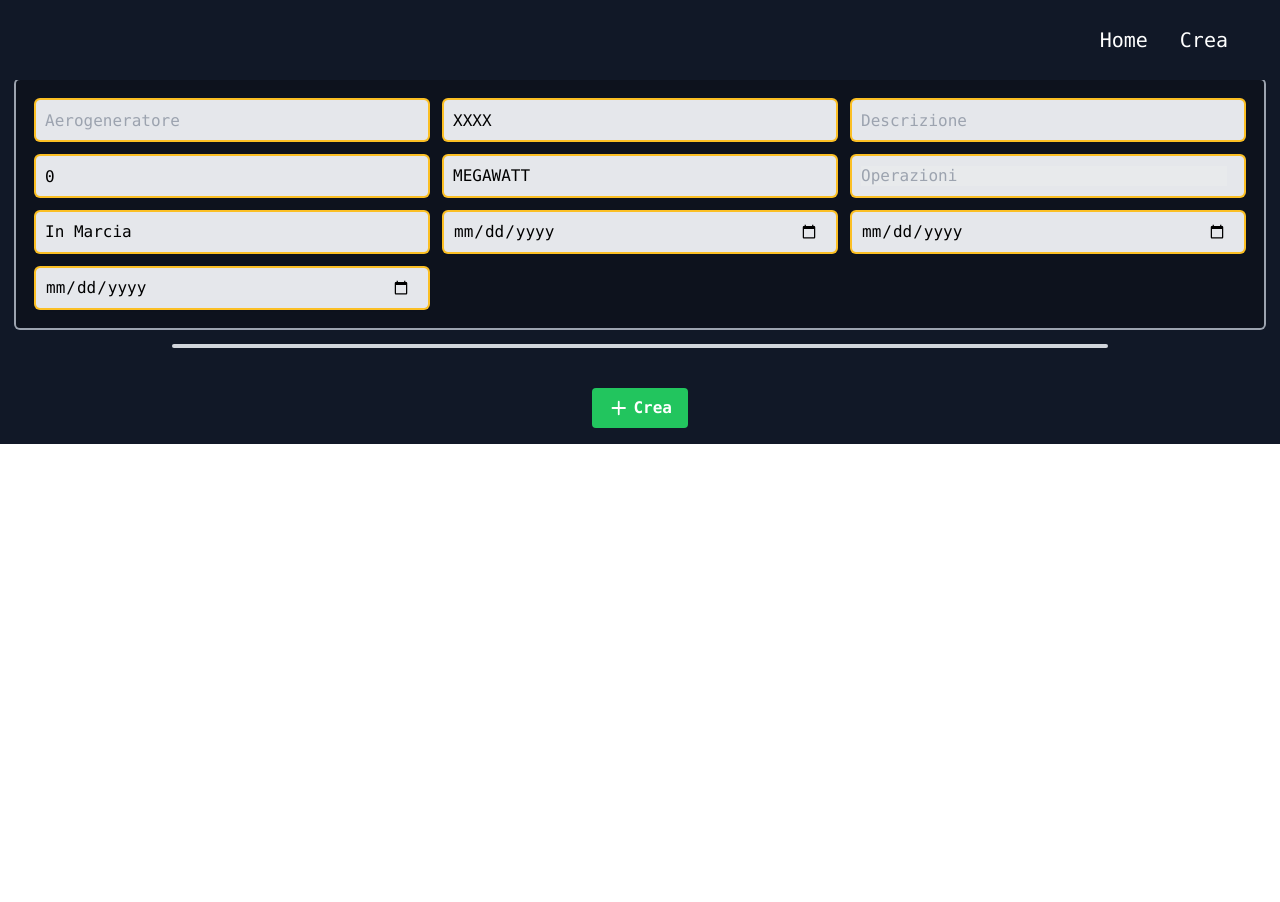
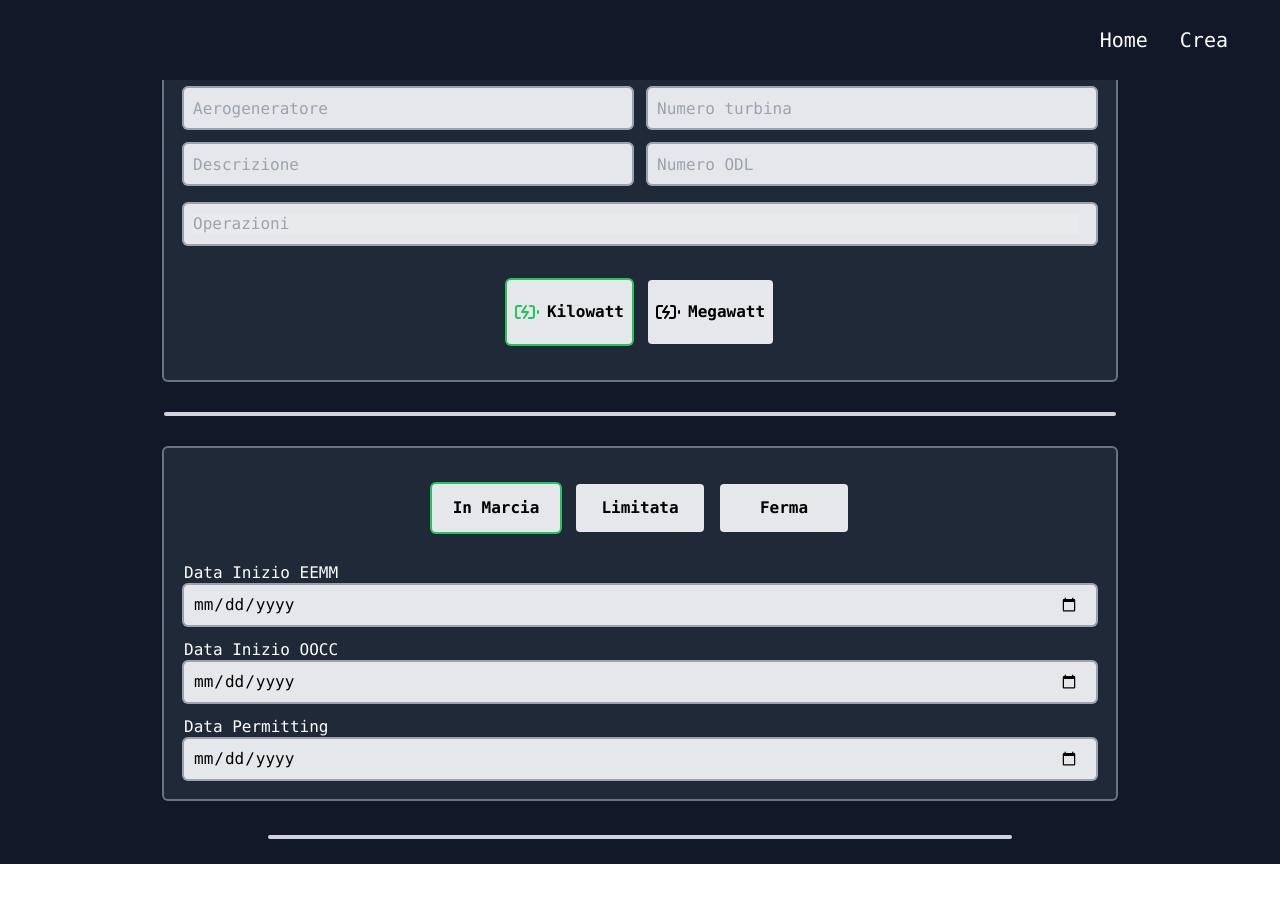
Before and after one commit to simone-lungarella/winforce, a SvelteKit app: page /create in a window 1280 px wide. Shown: the top 902 px of the page. Before the commit the page ends 800 px from the top, so only its background shows below. Built offline with nearby package versions, Linux system fonts and the light colour scheme.

Commit message:
Refactor creation form

```diff
--- a/src/app.css
+++ b/src/app.css
@@ -4,18 +4,18 @@
 
 @layer components {
     .input {
-        @apply appearance-none w-full bg-gray-200 border font-mono ring-2 ring-amber-400
+        @apply appearance-none w-full bg-gray-200 border font-mono ring-2 ring-gray-400
         px-2 py-2 pr-4 rounded shadow leading-tight h-10;
     }
 
     .select {
-        @apply appearance-none w-full bg-gray-200 border font-mono ring-2 ring-amber-400
+        @apply appearance-none w-full bg-gray-200 border font-mono ring-2 ring-gray-400
         px-2 py-2 pr-4 rounded shadow leading-tight;
     }
 
     .checkbox {
         @apply w-5 h-5 bg-white border border-gray-400 hover:border-gray-500
-        rounded checked:bg-amber-500 checked:border-transparent accent-amber-500;
+        rounded checked:bg-amber-500 checked:border-transparent accent-gray-500;
     }
 
 }
--- /dev/null
+++ b/src/components/utils/PowerSwitch.svelte
@@ -0,0 +1,71 @@
+<script>
+    import { slide } from "svelte/transition";
+    import { createEventDispatcher } from "svelte";
+
+    const dispatch = createEventDispatcher();
+    let isKilowatt = true;
+
+    const handleChange = () => {
+        dispatch("change", isKilowatt ? "KILOWATT" : "MEGAWATT");
+    };
+</script>
+
+<div
+    in:slide={{ duration: 300, delay: 300 }}
+    class="p-4 h-24"
+>
+    <div class="flex flex-row justify-center gap-4 font-bold font-mono h-full">
+        <button class={isKilowatt ? "button ring-2 ring-green-500" : "button"} type="button"
+            on:click={() => {
+                isKilowatt = true;
+                handleChange();
+            }}>
+            <svg
+                xmlns="http://www.w3.org/2000/svg"
+                width="24"
+                height="24"
+                viewBox="0 0 24 24"
+                fill="none"
+                stroke="currentColor"
+                stroke-width="2"
+                stroke-linecap="round"
+                stroke-linejoin="round"
+                class={isKilowatt ? "text-green-500" : ""}
+                ><path
+                    d="M5 18H3a2 2 0 0 1-2-2V8a2 2 0 0 1 2-2h3.19M15 6h2a2 2 0 0 1 2 2v8a2 2 0 0 1-2 2h-3.19"
+                /><line x1="23" y1="13" x2="23" y2="11" /><polyline
+                    points="11 6 7 12 13 12 9 18"
+                /></svg
+            >Kilowatt
+        </button>
+        <button class={isKilowatt ? "button" : "button ring-2 ring-blue-500"} type="button"
+            on:click={() => {
+                isKilowatt = false;
+                handleChange();
+            }}>
+            <svg
+                xmlns="http://www.w3.org/2000/svg"
+                width="24"
+                height="24"
+                viewBox="0 0 24 24"
+                fill="none"
+                stroke="currentColor"
+                stroke-width="2"
+                stroke-linecap="round"
+                stroke-linejoin="round"
+                class={isKilowatt ? "" : "text-blue-500"}
+                ><path
+                    d="M5 18H3a2 2 0 0 1-2-2V8a2 2 0 0 1 2-2h3.19M15 6h2a2 2 0 0 1 2 2v8a2 2 0 0 1-2 2h-3.19"
+                /><line x1="23" y1="13" x2="23" y2="11" /><polyline
+                    points="11 6 7 12 13 12 9 18"
+                /></svg
+            >Megawatt
+        </button>
+    </div>
+</div>
+
+<style>
+    .button {
+        @apply flex flex-row bg-gray-200 rounded gap-2 items-center p-2 hover:bg-gray-300;
+    }
+</style>
--- /dev/null
+++ b/src/components/utils/StateSwitch.svelte
@@ -0,0 +1,46 @@
+<script>
+    import { slide } from "svelte/transition";
+    import { createEventDispatcher } from "svelte";
+
+    const dispatch = createEventDispatcher();
+    let state = "In Marcia";
+
+    const handleChange = () => {
+        dispatch("change", state);
+    };
+</script>
+
+<div
+    in:slide={{ duration: 300, delay: 300 }}
+    class="p-4 h-full"
+>
+    <div class="flex flex-row justify-center gap-4 font-bold font-mono h-full">
+        <button class={state === "In Marcia" ? "button ring-2 ring-green-500" : "button"} type="button"
+            on:click={() => {
+                state = "In Marcia";
+                handleChange();
+            }}>
+            In Marcia
+        </button>
+        <button class={state === "Limitata" ? "button ring-2 ring-orange-500" : "button"} type="button"
+            on:click={() => {
+                state = "Limitata";
+                handleChange();
+            }}>
+            Limitata
+        </button>
+        <button class={state === "Ferma" ? "button ring-2 ring-red-500" : "button"} type="button"
+            on:click={() => {
+                state = "Ferma";
+                handleChange();
+            }}>
+           Ferma
+        </button>
+    </div>
+</div>
+
+<style>
+    .button {
+        @apply flex flex-row bg-gray-200 rounded gap-2 items-center p-2 hover:bg-gray-300 w-32 max-w-xl h-12 justify-center;
+    }
+</style>
--- a/src/routes/create/+page.svelte
+++ b/src/routes/create/+page.svelte
@@ -3,13 +3,15 @@
   import Operation from "../../enum/Operation";
   import SelectionModal from "../../components/utils/SelectionModal.svelte";
   import { onMount } from "svelte";
+  import PowerSwitch from "../../components/utils/PowerSwitch.svelte";
+  import StateSwitch from "../../components/utils/StateSwitch.svelte";
 
   let windfarm = {
     turbineName: "",
-    turbineNumber: "XXXX",
+    turbineNumber: "",
     description: "",
-    odlNumber: 0,
-    power: "MEGAWATT",
+    odlNumber: null,
+    power: "KILOWATT",
     operation: [],
     turbineState: "In marcia",
     startingDateEEMM: null,
@@ -30,7 +32,10 @@
   });
 </script>
 
-<div transition:slide={{ duration: 200 }} class="md:mt-16">
+<div
+  transition:slide={{ duration: 200 }}
+  class="md:mt-8 overflow-y-scroll scrollbar-none h-screen pb-24"
+>
   {#if isOperationSelectOpen}
     <div
       class="h-full w-full absolute top-0 left-0 bg-gray-800 backdrop-filter bg-opacity-75 backdrop-blur-sm"
@@ -57,13 +62,14 @@
       />
     </div>
   {/if}
-  <form>
+  <form class="lg:mx-32 overflow-y-scroll scrollbar-none">
     <div
       in:fade={{ duration: 150 }}
       out:fade={{ duration: 50 }}
-      class="grid grid-cols-1 md:grid-cols-2 lg:grid-cols-3 gap-4 text-black overflow-y-scroll md:overflow-auto p-5 h-[25.1rem] md:h-full
-         ring-2 ring-gray-400 rounded scrollbar-none bg-black/25"
+      class="grid grid-cols-1 md:grid-cols-2 gap-4 text-black overflow-y-scroll md:overflow-auto p-1 md:p-5 h-[25.1rem] md:h-full scrollbar-none"
     >
+      <div class="bg-gray-800 p-5 col-span-full rounded ring-2 ring-gray-500">
+        <div class="grid grid-cols-1 md:grid-cols-2 gap-4 col-span-full">
           <input
             class="input"
             type="text"
@@ -75,7 +81,7 @@
             class="input"
             type="text"
             value={windfarm.turbineNumber}
-        placeHolder="Numero"
+            placeHolder="Numero turbina"
             required
           />
           <input
@@ -90,14 +96,10 @@
             type="number"
             value={windfarm.odlNumber}
             placeHolder="Numero ODL"
-        required
           />
-      <select class="select">
-        <option>MEGAWATT</option>
-        <option>KILOWATT</option>
-      </select>
+        </div>
 
-      <div>
+        <div class="col-span-full mt-5">
           <button
             type="button"
             class="input hover:bg-gray-200 text-start transition ease-in-out"
@@ -115,19 +117,39 @@
             />
           </button>
         </div>
+        <div class="col-span-full mt-5">
+          <PowerSwitch on:change={(event) => (windfarm.power = event.detail)} />
+        </div>
+      </div>
 
-      <select class="select">
-        <option>In Marcia</option>
-        <option>Limitata</option>
-        <option>Ferma</option>
-      </select>
+      <div
+        class="h-1 bg-gray-300 rounded-full m-auto my-4 w-full col-span-full"
+      />
+
+      <div class="flex flex-col gap-3 bg-gray-800 p-5 col-span-full rounded ring-2 ring-gray-500">
+        <div class="col-span-full">
+          <StateSwitch
+            on:change={(event) => (windfarm.turbineState = event.detail)}
+          />
+        </div>
+
+        <div>
+          <label for="dateEEMM" class="font-mono text-white">
+            Data Inizio EEMM
+          </label>
           <input
+            id="dateEEMM"
             class="input"
             type="date"
             value={windfarm.startingDateEEMM}
             placeHolder="Data inizio EEMM"
             required
           />
+        </div>
+        <div>
+          <label for="dateEEMM" class="font-mono text-white">
+            Data Inizio OOCC
+          </label>
           <input
             class="input"
             type="date"
@@ -135,6 +157,11 @@
             placeHolder="Data inizio OOCC"
             required
           />
+        </div>
+        <div>
+          <label for="dateEEMM" class="font-mono text-white">
+            Data Permitting
+          </label>
           <input
             class="input"
             type="date"
@@ -142,6 +169,8 @@
             placeHolder="Data concessione"
             required
           />
+        </div>
+      </div>
     </div>
     <div class="h-1 bg-gray-300 rounded-full w-3/4 m-auto my-4" />
 
```
Lines whose indentation alone changed are shown as unchanged.
